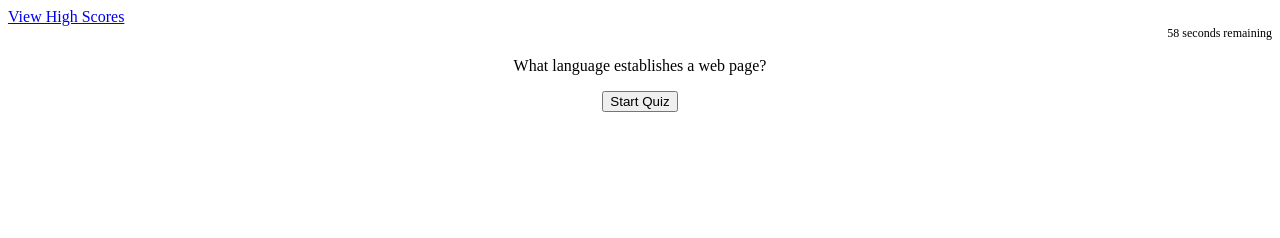
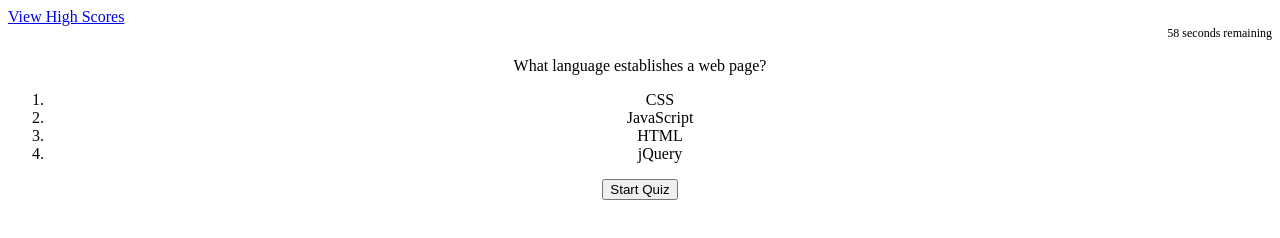
Before and after one commit to ncmarsh/4_code_quiz, a plain HTML site: page index.html in a window 1280 px wide. Both pictures are taken after a click on the button "Start Quiz". Drawn offline with Linux system fonts and the light colour scheme.

Commit message:
adjusted variable names, displayQuestion function working

```diff
--- a/index.html
+++ b/index.html
@@ -18,7 +18,7 @@
 
     <!-- Questions to answer -->
     <main>
-        <div id="questions"></div>
+        <div id="quizSpace"></div>
 
         <!-- Start button to begin quiz -->
         <button id="start">Start Quiz</button>
--- a/script.js
+++ b/script.js
@@ -1,5 +1,5 @@
 var timerEl = document.querySelector("#timer");
-var questionsEl = document.querySelector("#questions");
+var questionEl = document.querySelector("#quizSpace");
 var startEl = document.querySelector("#start");
 
 // Questions and answers array
@@ -54,27 +54,34 @@ function setTime() {
 // Display first question
 function displayQuestion (question) {
     console.log(question);
+    // Paragraph element for question display
+    var quizPL = document.createElement("p");
 
-    var questionPL = document.createElement("p");
+    // Ordered list for choice display
+    var choiceList = document.createElement("ol");
+    var choiceAEl = document.createElement("li");
+    var choiceBEl = document.createElement("li");
+    var choiceCEl = document.createElement("li");
+    var choiceDEl = document.createElement("li");
 
-    // var answerALiEl = document.createElement("li");
-    // var answerBLiEl = document.createElement("li");
-    // var answerCLiEl = document.createElement("li");
-    // var answerDLiEl = document.createElement("li");
-    // var answerOl = document.createElement("ol");
+    // Attached question text to quiz P element
+    quizPL.textContent=question.questionTitle;
 
-    questionPL.textContent=question.questionTitle;
+    // Attach choice text to list item element
+    choiceAEl.textContent=question.multipleChoice[0];
+    choiceBEl.textContent=question.multipleChoice[1];
+    choiceCEl.textContent=question.multipleChoice[2];
+    choiceDEl.textContent=question.multipleChoice[3];
 
-    // answerALiEl.setAttribute("class", "answer");
-    // answerBLiEl.setAttribute("class", "answer");
-    // answerCLiEl.setAttribute("class", "answer");
-    // answerDLiEl.setAttribute("class", "answer");
+    // Append quiz P element to <div id="questions">
+    questionEl.appendChild(quizPL);
 
-    // answerOl.appendChild(answerALiEl);
-    // answerOl.appendChild(answerBLiEl);
-    // answerOl.appendChild(answerCLiEl);
-    // answerOl.appendChild(answerDLiEl);
-    questionsEl.appendChild(questionPL);
+    // Append answer list element to quiz P element
+    quizPL.appendChild(choiceList);
+    choiceList.appendChild(choiceAEl);
+    choiceList.appendChild(choiceBEl);
+    choiceList.appendChild(choiceCEl);
+    choiceList.appendChild(choiceDEl);
 }
 
 // When start button is clicked, timer countdown starts
```
